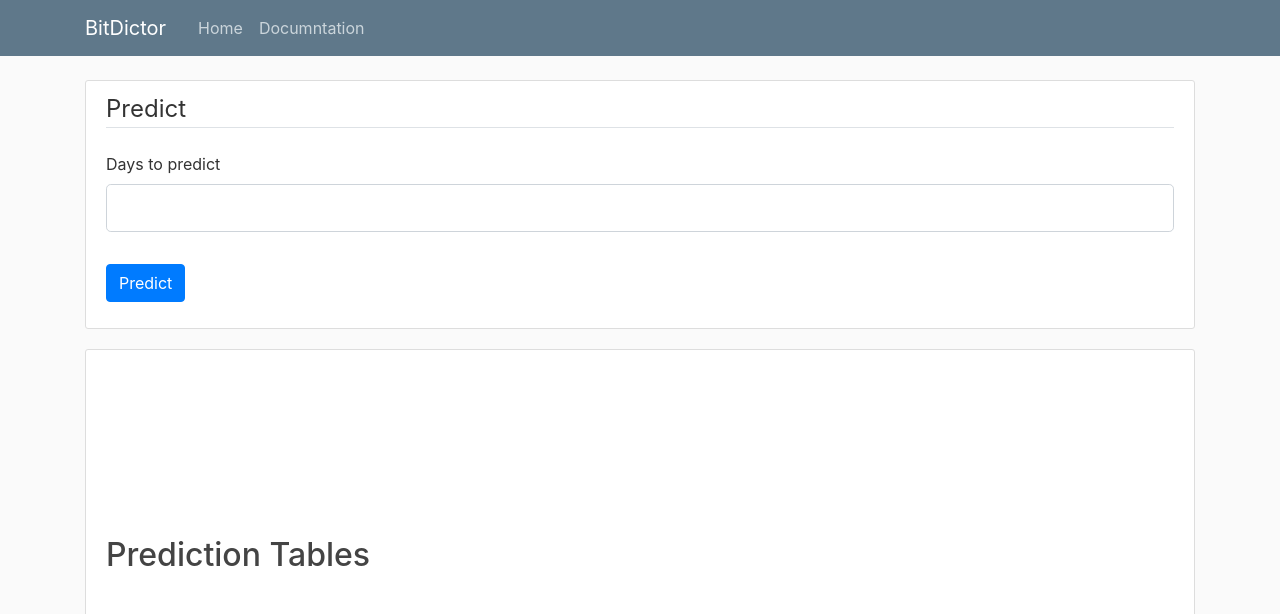
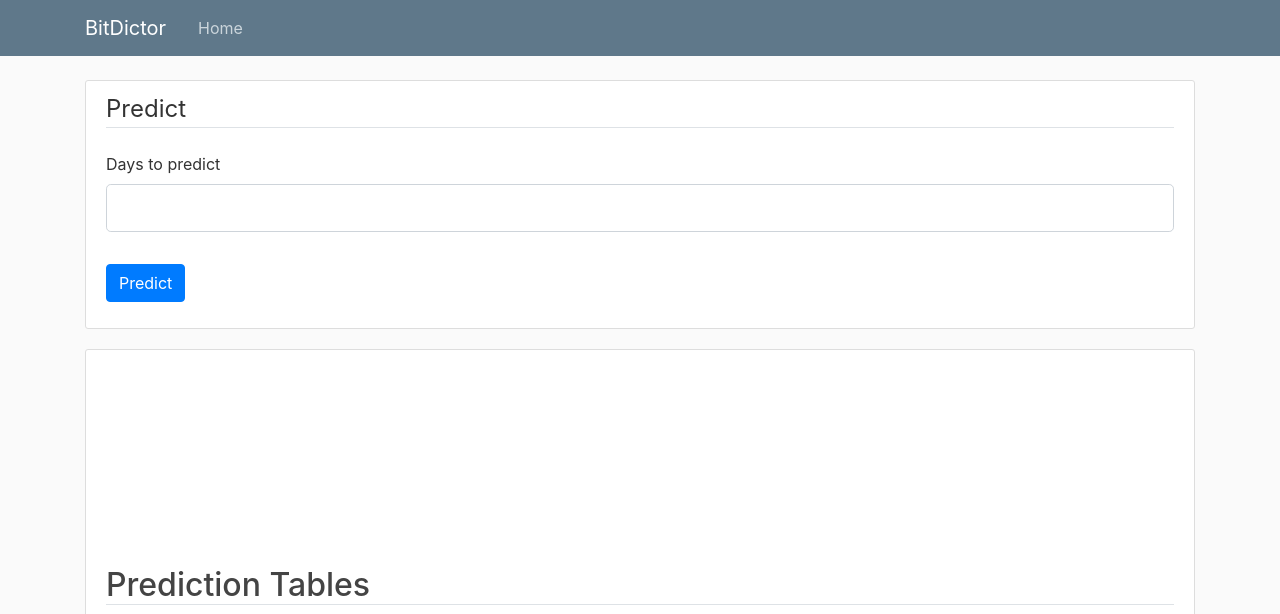
Before and after one commit to hazemkya/BitDictor, a Flask app: template templates/BitDict.html in a window 1280 px wide. Shown: the top 614 px of the page. Run offline with Flask 2, Linux system fonts and the light colour scheme; the template is opened without the code that fills it: values that come from a table or form of the project are taken from there, others are empty; a map, chart or similar area stays blank; some libraries are stand-ins or nearby versions.

Commit message:
Cleaning files

```diff
--- a/app.py
+++ b/app.py
@@ -39,17 +39,12 @@ def BitDict():
     if 'days' in session:
         days = session['days']
     else:
-        redirect(url_for('predict'))
+        redirect(url_for('home'))
     Labels, values, predicted = model_selection.get_prediction(days)
     return render_template('BitDict.html', title='BitDict',
                            form=form, Labels=Labels, values=list(values),
                            table_data=predicted)
 
 
-@app.route("/documentation")
-def documentation():
-    return render_template('documentation.html', title='Documentation')
-
-
 if __name__ == '__main__':
     app.run(debug=True)
--- a/static/main.css
+++ b/static/main.css
@@ -107,5 +107,5 @@ a.article-title:hover {
 
 .table__title {
   text-align: left;
-  margin-top: 20px;
+  margin-top: 50px;
 }
--- a/templates/BitDict.html
+++ b/templates/BitDict.html
@@ -51,7 +51,7 @@
             },
         });
       </script>
-      <h2 class='table__title'>Prediction Tables</small></h2>
+      <h2 class='table__title border-bottom mb-4'>Prediction Tables</small></h2>
       <table class="table">
         <tr class="table__header">
           <th class="table_cell">Date</th>
--- a/templates/base.html
+++ b/templates/base.html
@@ -52,9 +52,6 @@
           <div class="collapse navbar-collapse" id="navbarToggle">
             <div class="navbar-nav mr-auto">
               <a class="nav-item nav-link" href="{{url_for('home')}}">Home</a>
-              <a class="nav-item nav-link" href="{{url_for('documentation')}}"
-                >Documntation</a
-              >
             </div>
           </div>
         </div>
--- a/templates/documentation.html
+++ /dev/null
@@ -1 +0,0 @@
-{% extends 'base.html'%} {%block head%} {%endblock%} {%block body%} {%endblock%}
```
Also changed, not shown: templates/home.html (deleted, +0 -11 lines), 1 other file.
